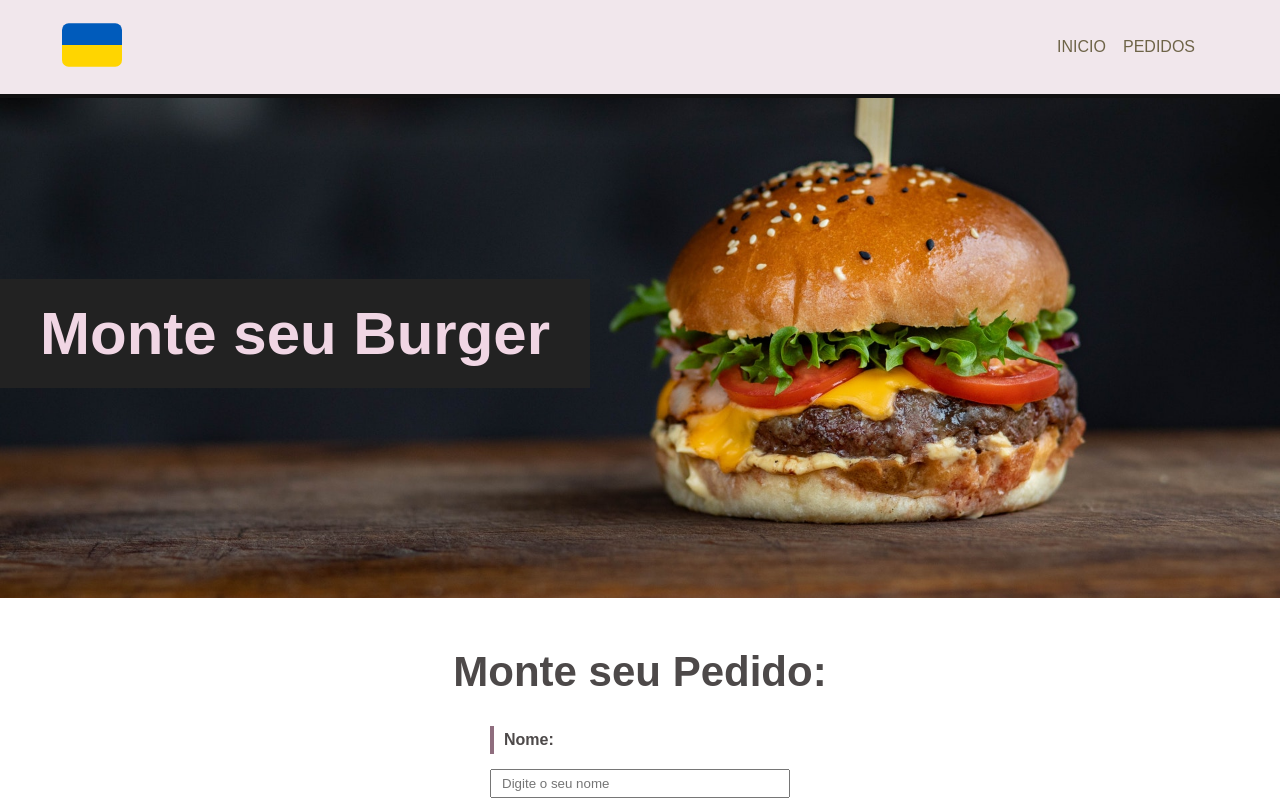
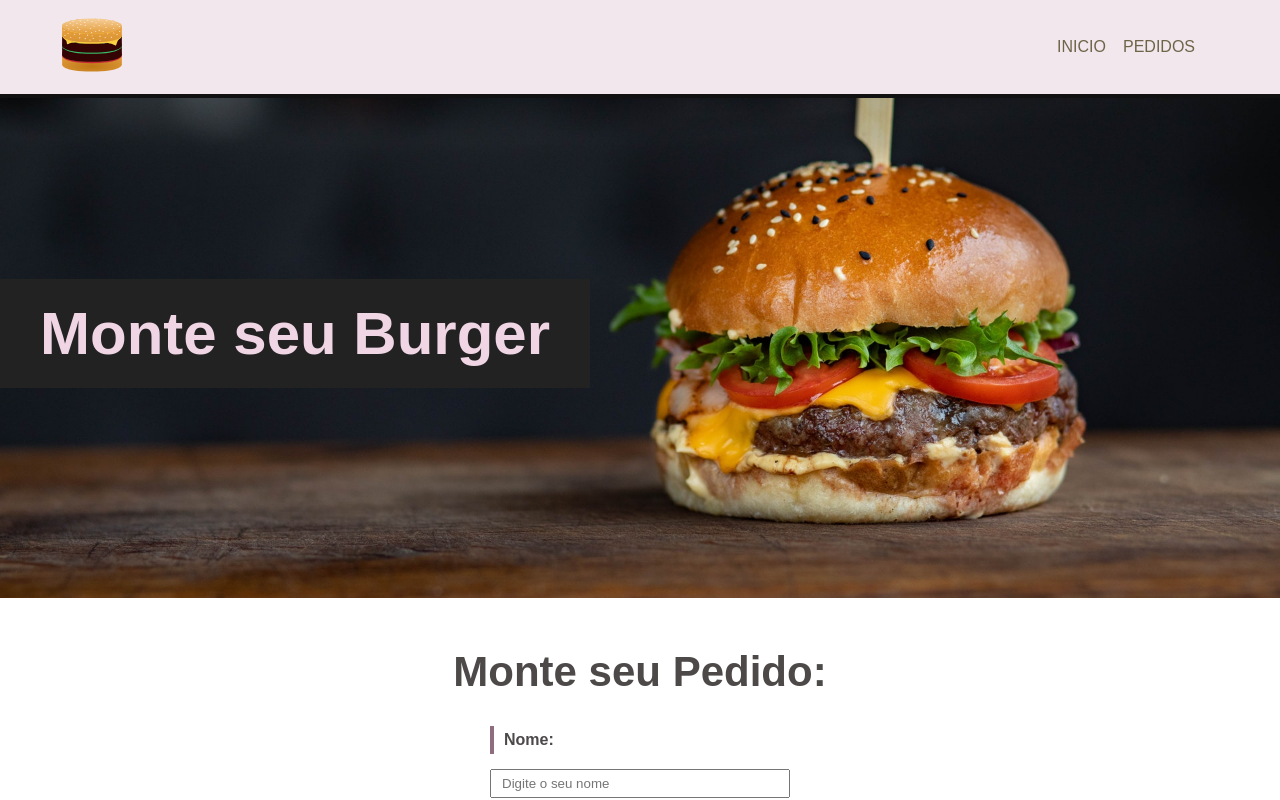
Before and after one commit to PedroBazilio/make_burguer, a Vue app: page / in a window 1280 px wide. Shown: the top 800 px of the page. Built offline with nearby package versions, Linux system fonts and the light colour scheme; data requests are answered from the project's data file.

Commit message:
icone trocado

```diff
--- a/src/App.vue
+++ b/src/App.vue
@@ -11,7 +11,7 @@ export default {
   components: {Header, Footer},
   data(){
     return{
-      logoSrc: '/img/TwemojiFlagUkraine.svg',
+      logoSrc: '/img/LogosDeliciousBurger.svg',
       appName: 'Free Ukraine'
     }
   }
```
Also changed, not shown: public/img/LogosDeliciousBurger.svg (added), public/img/LogosPepperoni.svg (added).
